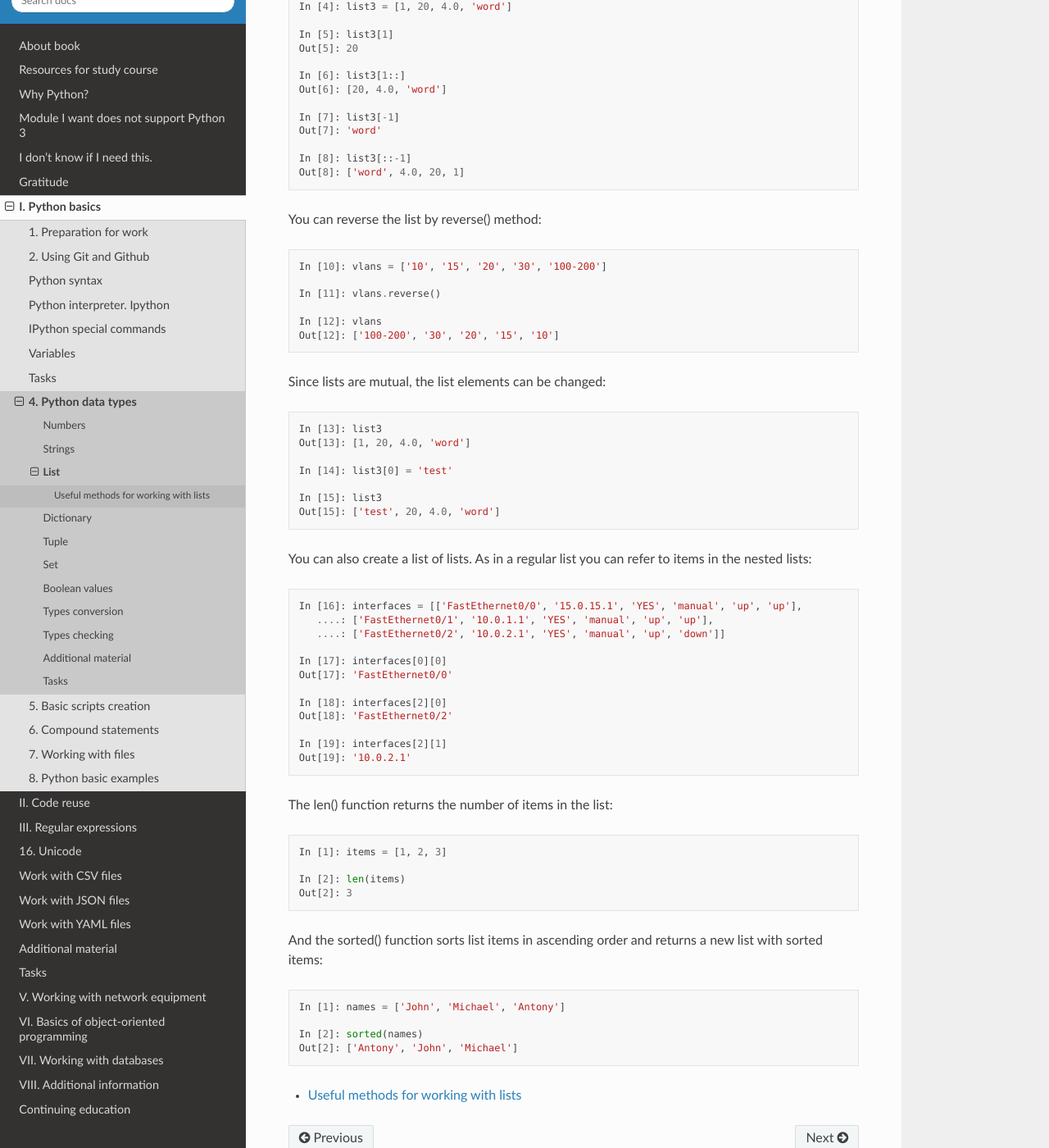
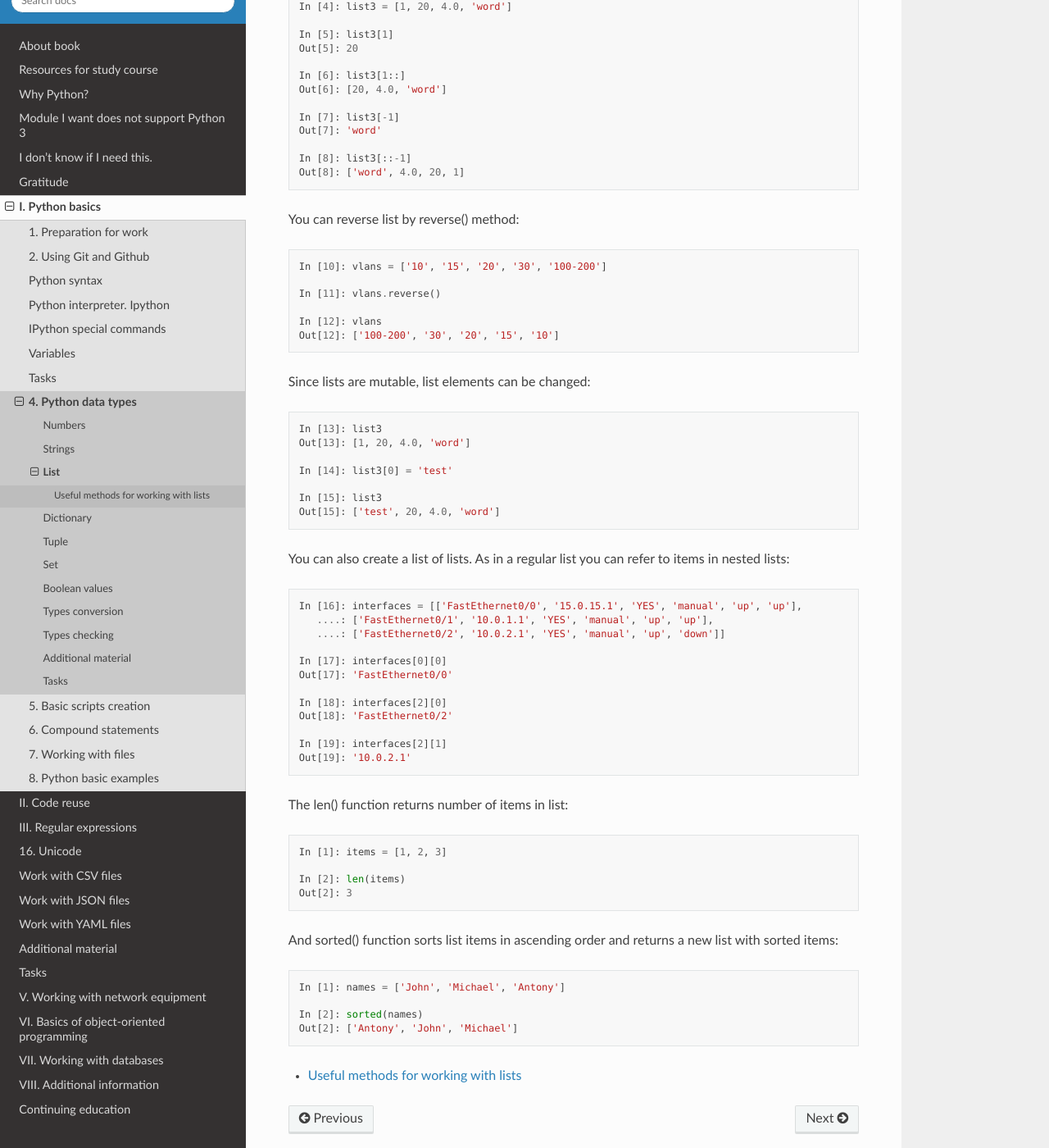
Before and after one commit to natenka/pyneng-book-en, a Sphinx documentation site: the page built from docs/source/book/04_data_structures/5_lists.rst, in a window 1280 px wide and 1400 px high, scrolled down 941 px. Shown: the whole window at 82% size. Built offline with Sphinx 7.4.7 and the Read the Docs theme 2.0.0, drawn with Linux system fonts in a browser that asks for light colours; pages that are not in the unit, such as notebooks, are missing from menus; some of the changed text lies outside the part shown.

Commit message:
Update 5_lists.rst

```diff
--- a/docs/source/book/04_data_structures/5_lists.rst
+++ b/docs/source/book/04_data_structures/5_lists.rst
@@ -1,7 +1,7 @@
 List
 =============
 
-The list in Python is:
+List in Python is:
 
 * sequence of elements separated by comma and enclosed in square brackets
 * mutable ordered data type
@@ -21,9 +21,9 @@
     In [1]: vlans = [10, 20, 30, 50]
 
 .. note::
-    The literal is an expression that creates the object.
+    Literal is an expression that creates an object.
 
-Create a list using the **list()** function:
+Create a list using list() function:
 
 .. code:: python
 
@@ -50,7 +50,7 @@
     In [8]: list3[::-1]
     Out[8]: ['word', 4.0, 20, 1]
 
-You can reverse the list by reverse() method:
+You can reverse list by reverse() method:
 
 .. code:: python
 
@@ -61,7 +61,7 @@
     In [12]: vlans
     Out[12]: ['100-200', '30', '20', '15', '10']
 
-Since lists are mutual, the list elements can be changed:
+Since lists are mutable, list elements can be changed:
 
 .. code:: python
 
@@ -73,7 +73,7 @@
     In [15]: list3
     Out[15]: ['test', 20, 4.0, 'word']
 
-You can also create a list of lists. As in a regular list you can refer to items in the nested lists:
+You can also create a list of lists. As in a regular list you can refer to items in nested lists:
 
 .. code:: python
 
@@ -90,7 +90,7 @@
     In [19]: interfaces[2][1]
     Out[19]: '10.0.2.1'
 
-The len() function returns the number of items in the list:
+The len() function returns number of items in list:
 
 .. code:: python
 
@@ -99,7 +99,7 @@
     In [2]: len(items)
     Out[2]: 3
 
-And the sorted() function sorts list items in ascending order and returns a new list with sorted items:
+And sorted() function sorts list items in ascending order and returns a new list with sorted items:
 
 .. code:: python
 
```
